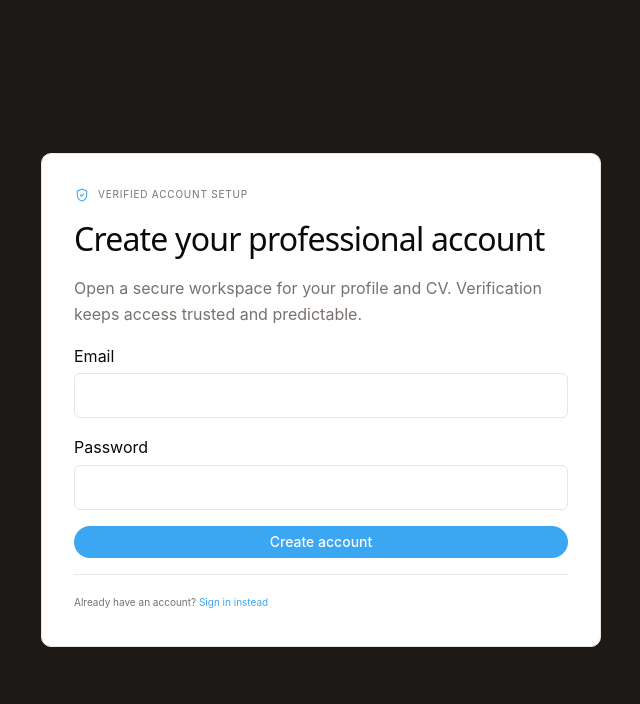
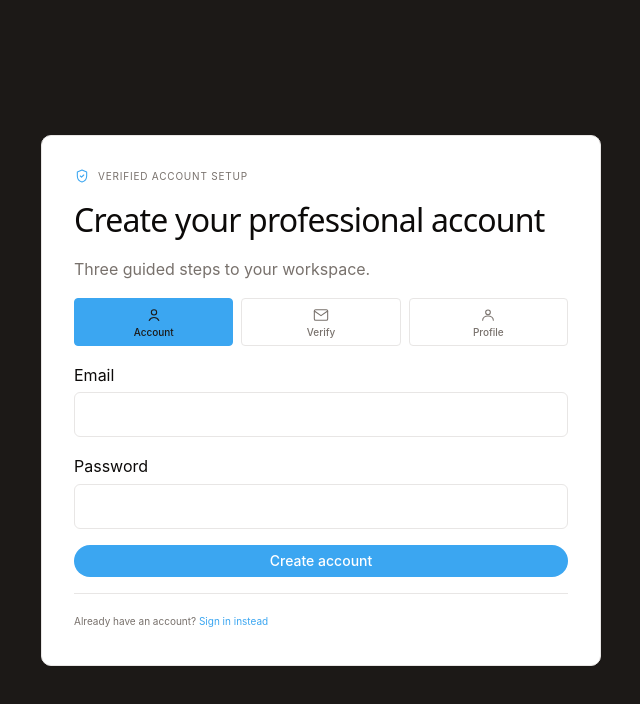
Before and after one commit to acorrea-B/personal-account-proyect-front-end, a Next.js app: page /register in a window 1280 px wide. Shown: the top 704 px of the page, without its empty margins (319-959 px from the left). Built offline with nearby package versions, Linux system fonts and the light colour scheme; no server answers.

Commit message:
style(auth): add compact three-step stepper with icons to register

```diff
--- a/app/globals.css
+++ b/app/globals.css
@@ -799,3 +799,38 @@ body {
   color: var(--color-warm-gray);
   line-height: 2.3;
 }
+
+.auth-steps {
+  display: grid;
+  grid-template-columns: repeat(3, minmax(0, 1fr));
+  gap: var(--space-8);
+  margin: 0;
+  padding: 0;
+  list-style: none;
+}
+
+.auth-step {
+  display: inline-flex;
+  flex-direction: column;
+  align-items: center;
+  justify-content: center;
+  gap: var(--space-4);
+  padding: var(--space-8);
+  border: 1px solid var(--color-stone-border);
+  border-radius: var(--radius-md);
+  color: var(--color-warm-gray);
+  font-size: var(--text-caption);
+  line-height: 1;
+  font-weight: 500;
+}
+
+.auth-step.is-active {
+  color: var(--color-soot);
+  background: var(--color-cyan-signal);
+  border-color: var(--color-cyan-signal);
+}
+
+.auth-step-icon {
+  width: 16px;
+  height: 16px;
+}
--- a/app/register/page.tsx
+++ b/app/register/page.tsx
@@ -5,7 +5,7 @@ import { useState } from 'react';
 import { useRouter } from 'next/navigation';
 
 import { ProblemError, register } from '@/lib/api/client';
-import { ShieldIcon } from '../../components/icons';
+import { MailIcon, ProfileIcon, ShieldIcon, UserIcon } from '../../components/icons';
 import { registerRequestSchema } from '@/lib/schemas/auth';
 import Link from 'next/link';
 
@@ -77,10 +77,18 @@ export default function RegisterPage() {
           <ShieldIcon className="auth-kicker-icon" /> Verified account setup
         </p>
         <h1 className="auth-heading">Create your professional account</h1>
-        <p className="auth-subtitle">
-          Open a secure workspace for your profile and CV. Verification keeps access trusted and
-          predictable.
-        </p>
+        <p className="auth-subtitle">Three guided steps to your workspace.</p>
+        <ol className="auth-steps">
+          <li className="auth-step is-active">
+            <UserIcon className="auth-step-icon" /> Account
+          </li>
+          <li className="auth-step">
+            <MailIcon className="auth-step-icon" /> Verify
+          </li>
+          <li className="auth-step">
+            <ProfileIcon className="auth-step-icon" /> Profile
+          </li>
+        </ol>
 
         {formError ? (
           <div role="alert" className="form-error">
--- a/components/icons.tsx
+++ b/components/icons.tsx
@@ -103,3 +103,43 @@ export function SignalIcon({ className }: IconProps) {
     </svg>
   );
 }
+
+export function MailIcon({ className }: IconProps) {
+  return (
+    <svg
+      aria-hidden="true"
+      className={className}
+      fill="none"
+      height="24"
+      stroke="currentColor"
+      strokeLinecap="round"
+      strokeLinejoin="round"
+      strokeWidth="1.6"
+      viewBox="0 0 24 24"
+      width="24"
+    >
+      <rect height="16" rx="2" width="20" x="2" y="4" />
+      <path d="M22 6 12 13 2 6" />
+    </svg>
+  );
+}
+
+export function ProfileIcon({ className }: IconProps) {
+  return (
+    <svg
+      aria-hidden="true"
+      className={className}
+      fill="none"
+      height="24"
+      stroke="currentColor"
+      strokeLinecap="round"
+      strokeLinejoin="round"
+      strokeWidth="1.6"
+      viewBox="0 0 24 24"
+      width="24"
+    >
+      <circle cx="12" cy="8" r="3.5" />
+      <path d="M4 20c0-4 3.6-6.5 8-6.5s8 2.5 8 6.5" />
+    </svg>
+  );
+}
```
